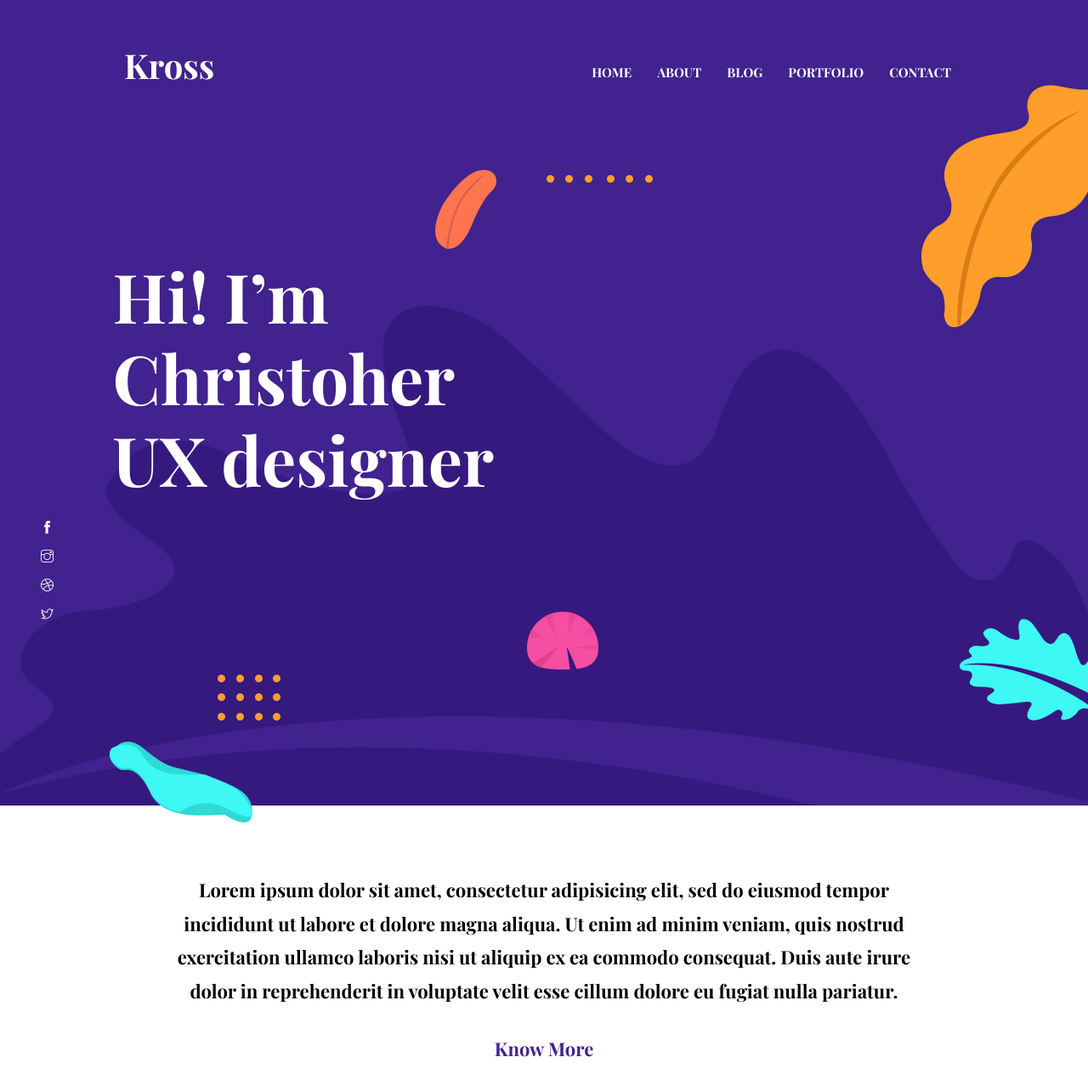
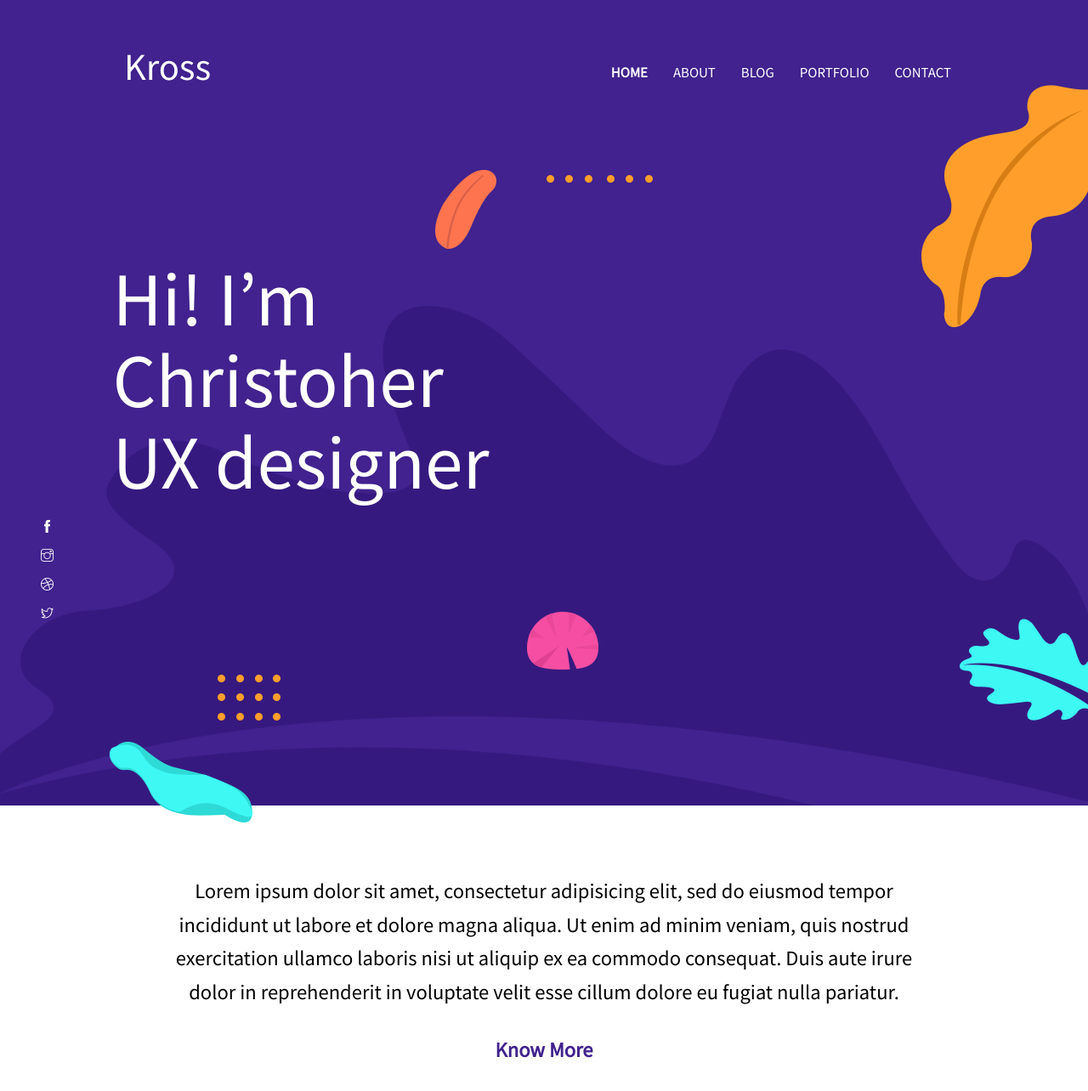
Before and after one commit to Cat-Yubi/Cat-Yubi.github.io, a Jekyll site: the page built from index.html, in a window 1280 px wide and 1400 px high. Shown: the top 1284 px of the window at 85% size. Built offline with Jekyll 4.4.1, drawn with Linux system fonts in a browser that asks for light colours.

Commit message:
폰트수정 제발 되라

```diff
--- a/_includes/head.html
+++ b/_includes/head.html
@@ -9,6 +9,7 @@
   <!-- theme meta -->
   <meta name="theme-name" content="kross-jekyll" />
 
+
   {% if site.author %}
   <meta name="author" content="{{ . }}">
   {% endif %}
@@ -17,11 +18,6 @@
   {% for css in site.data.plugins.css %}
   <link rel="stylesheet" href="{{ css | relative_url }}">
   {% endfor %}
-
-  <!-- Google Fonts for Korean -->
-  <link rel="preconnect" href="https://fonts.googleapis.com">
-  <link rel="preconnect" href="https://fonts.gstatic.com" crossorigin>
-  <link href="https://fonts.googleapis.com/css2?family=Noto+Sans+KR&display=swap" rel="stylesheet">
 
   <!-- Main Stylesheet -->
   <link href="{{ '/assets/scss/style.css' | relative_url }}" rel="stylesheet">
@@ -34,4 +30,5 @@
   {% if site.data.settings.google-analytics %}
     {% include google-analytics.html %}
   {% endif %}
+
 </head>
--- a/assets/scss/_typography.scss
+++ b/assets/scss/_typography.scss
@@ -1,5 +1,5 @@
 /*  typography */
-@import url('https://fonts.googleapis.com/css?family=Playfair+Display:700|Roboto:400');
+@import url('https://fonts.googleapis.com/css2?family=Noto+Sans+KR&display=swap');
 
 body {
   line-height: 1.2;
--- a/assets/scss/_variables.scss
+++ b/assets/scss/_variables.scss
@@ -12,5 +12,5 @@ $gray: #eaeaea;
 
 // Font Variables
 $primary-font: 'Roboto', sans-serif;
-$secondary-font: 'Playfair Display', serif;
+$secondary-font: 'Noto Sans KR', sans-serif;
 $icon-font: 'themify';
--- a/assets/scss/style.scss
+++ b/assets/scss/style.scss
@@ -1,7 +1,5 @@
 ---
 ---
-
-@import url('https://fonts.googleapis.com/css2?family=Noto+Sans+KR&display=swap');
 
 /*!------------------------------------------------------------------
 [MAIN STYLESHEET]
@@ -13,7 +11,6 @@ VERSION:	Versoin Number
 /*------------------------------------------------------------------
 [TABLE OF CONTENTS]
 -------------------------------------------------------------------*/
-
 
 @import 'variables';
 
@@ -36,7 +33,3 @@ VERSION:	Versoin Number
 @import 'templates/about';
 
 @import 'templates/portfolio';
-
-body {
-    font-family: 'Noto Sans KR', sans-serif;
-}
```
